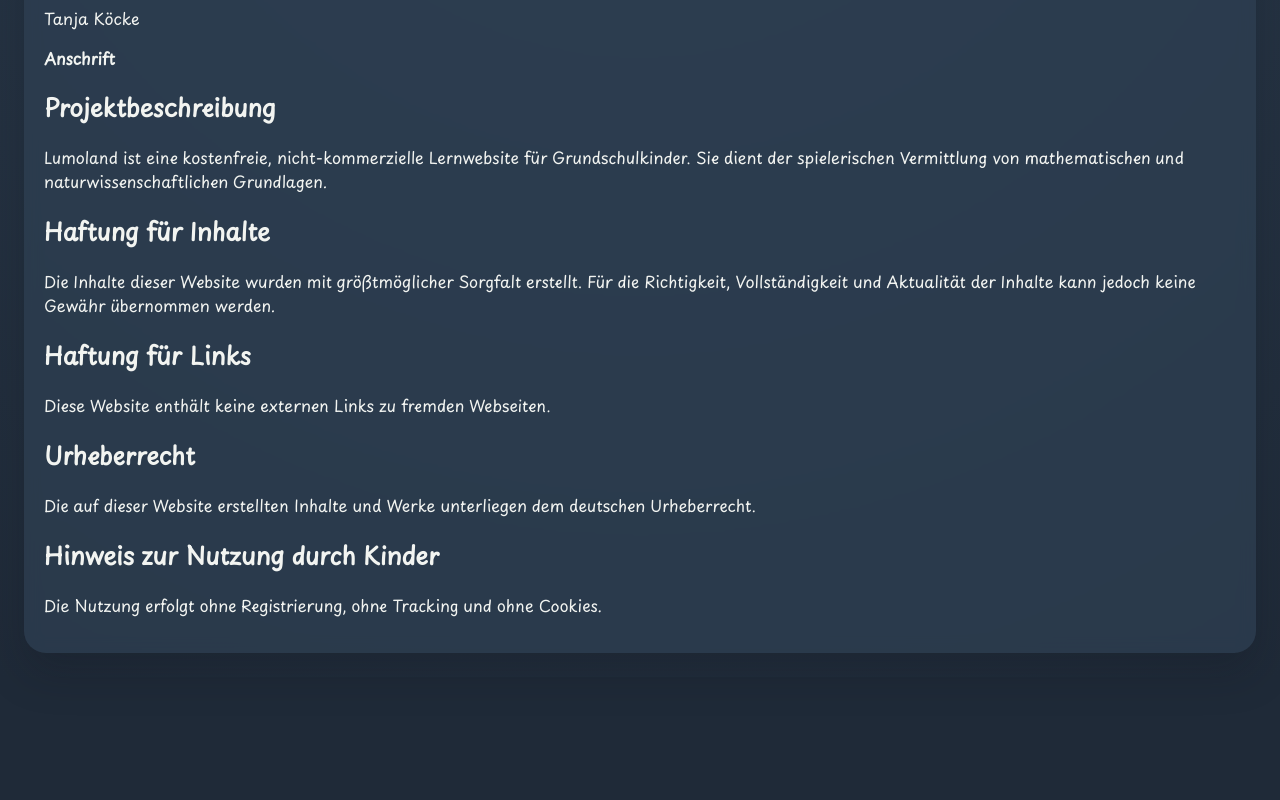
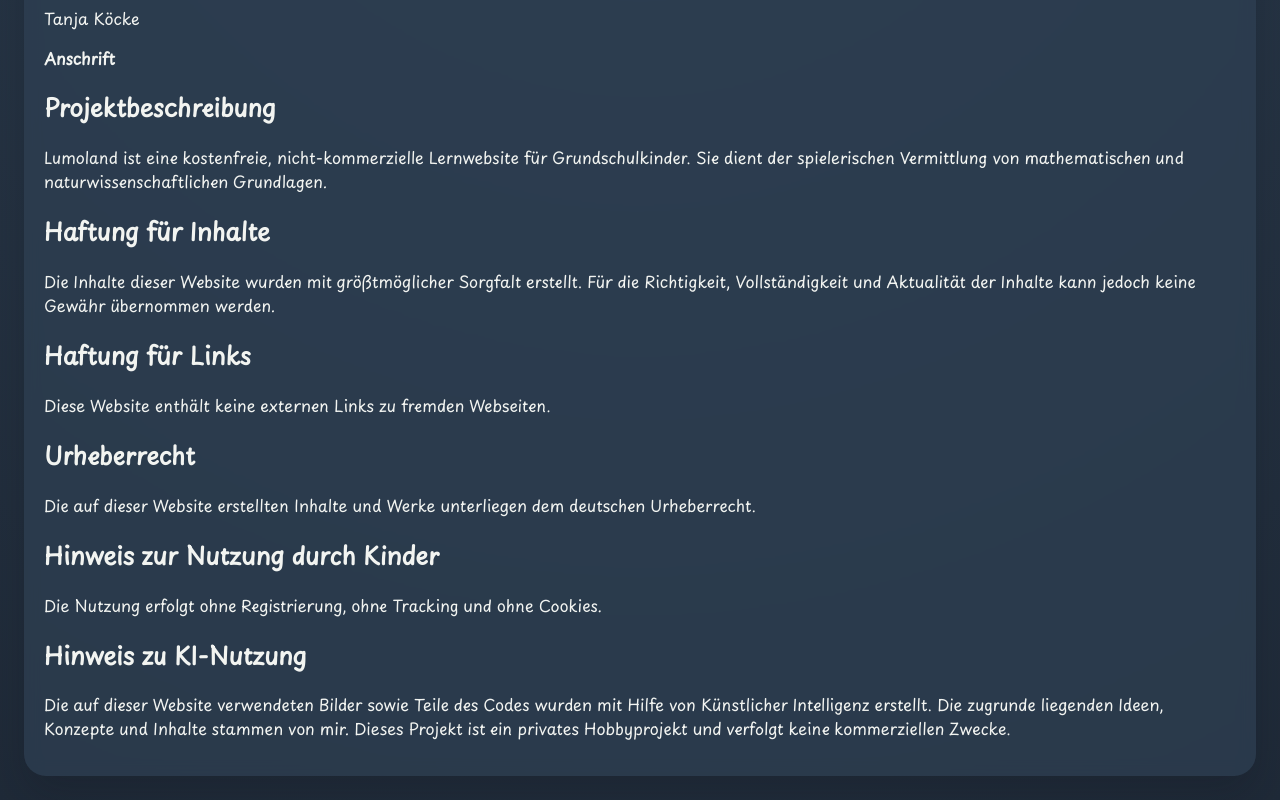
Before and after one commit to Tanjasupercoder/Lumocode, a website: page impressum.html in a window 1280 px wide. Shown: the part 398-1198 px from the top of the page. Before the commit the page ends 1075 px from the top, so only its background shows below. Drawn offline with Linux system fonts and the light colour scheme.

Commit message:
change22

```diff
--- a/impressum.html
+++ b/impressum.html
@@ -72,6 +72,16 @@
           <h2>Hinweis zur Nutzung durch Kinder</h2>
           <p>Die Nutzung erfolgt ohne Registrierung, ohne Tracking und ohne Cookies.</p>
         </section>
+
+        <section>
+          <h2>Hinweis zu KI-Nutzung</h2>
+          <p>
+            Die auf dieser Website verwendeten Bilder sowie Teile des Codes wurden mit
+            Hilfe von Künstlicher Intelligenz erstellt. Die zugrunde liegenden Ideen,
+            Konzepte und Inhalte stammen von mir. Dieses Projekt ist ein privates
+            Hobbyprojekt und verfolgt keine kommerziellen Zwecke.
+          </p>
+        </section>
       </article>
     </main>
   </body>
```
